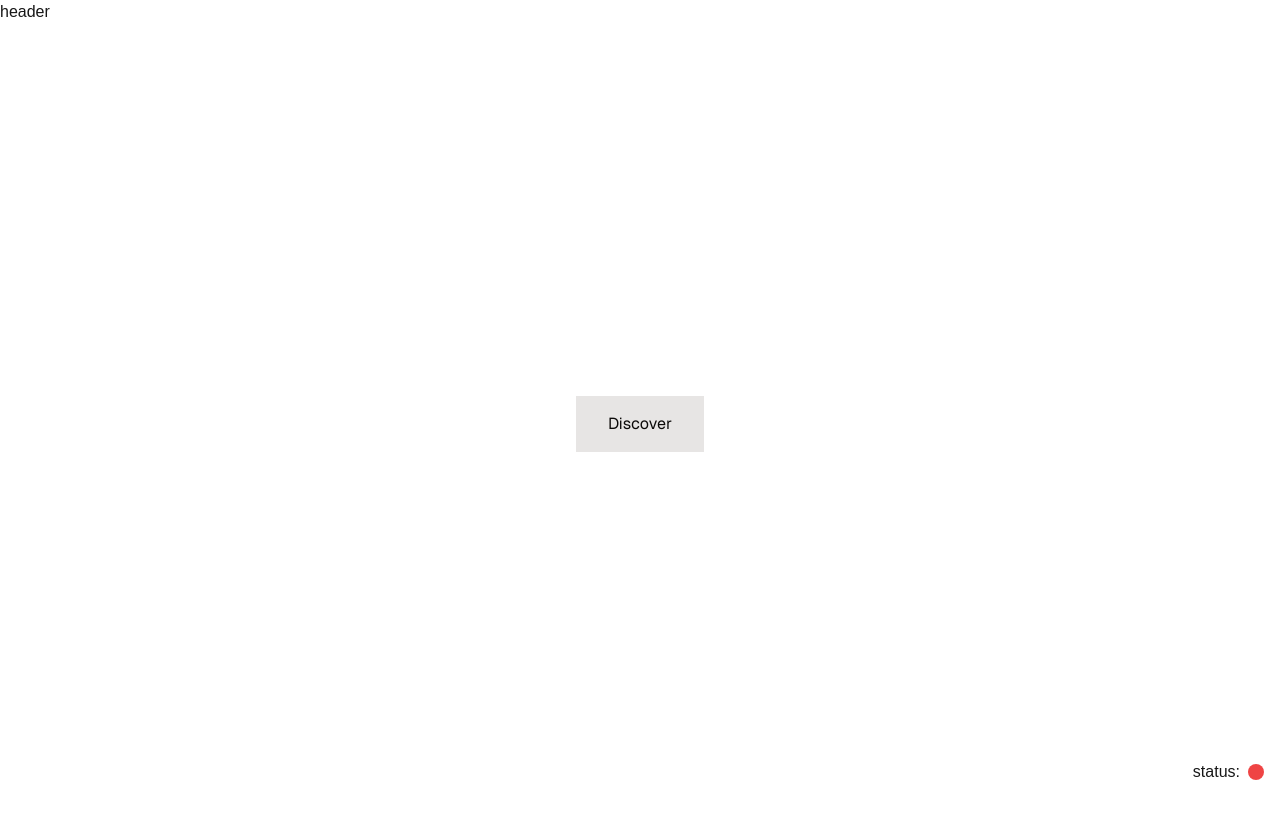
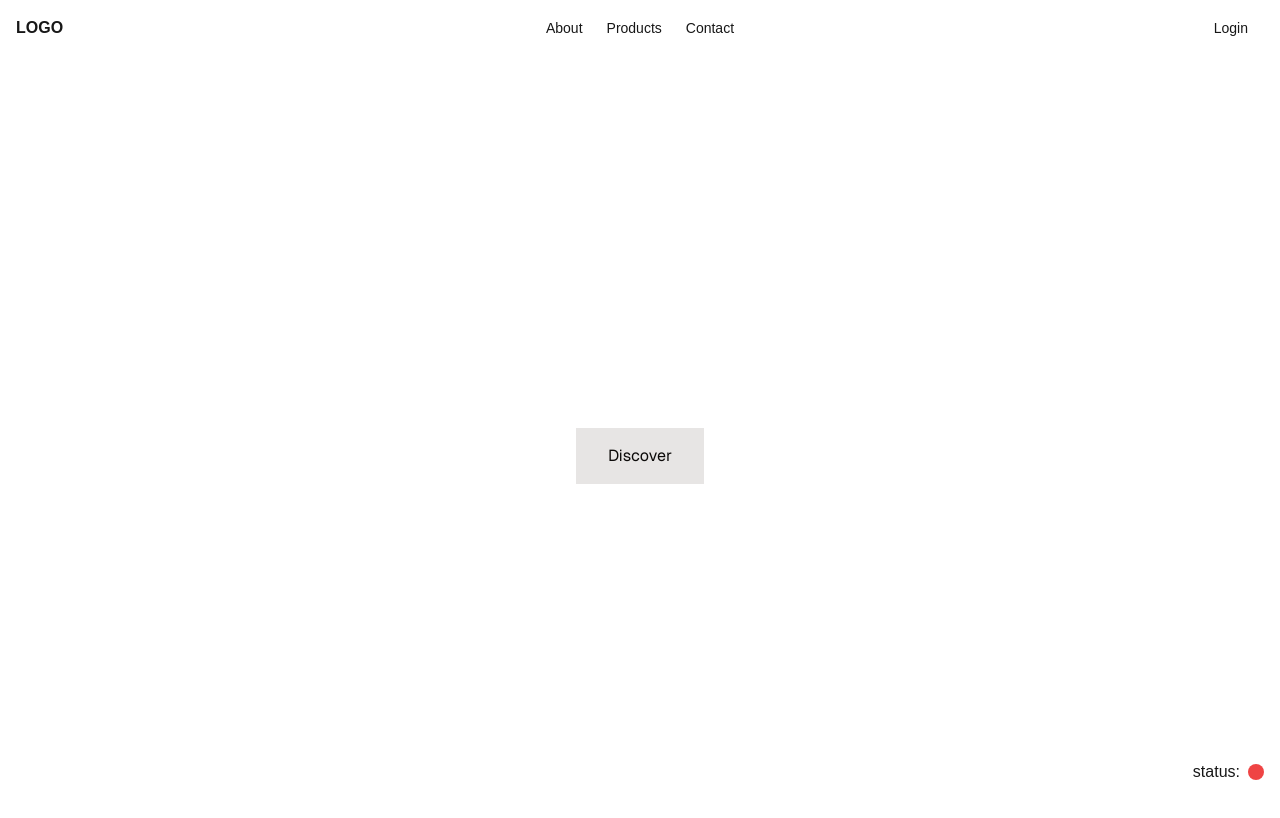
Before and after one commit to fondunn/turbo-bid-client, a Next.js app: page / in a window 1280 px wide. Shown: the top 818 px of the page. Built offline with nearby package versions, Linux system fonts and the light colour scheme; no server answers.

Commit message:
+ ui/button, ui/sheet, lucide-icons, upd header layout

```diff
--- a/next.config.mjs
+++ b/next.config.mjs
@@ -1,4 +1,13 @@
 /** @type {import('next').NextConfig} */
-const nextConfig = {};
+const nextConfig = {
+	images: {
+		remotePatterns: [
+			{
+				protocol: 'https',
+				hostname: '**',
+			},
+		],
+	},
+}
 
-export default nextConfig;
+export default nextConfig
--- a/package.json
+++ b/package.json
@@ -10,7 +10,12 @@
   },
   "dependencies": {
     "@apollo/client": "^3.11.8",
+    "@radix-ui/react-dialog": "^1.1.2",
+    "@radix-ui/react-slot": "^1.1.0",
+    "class-variance-authority": "^0.7.0",
+    "clsx": "^2.1.1",
     "graphql": "^16.9.0",
+    "lucide-react": "^0.451.0",
     "next": "14.2.14",
     "react": "^18",
     "react-dom": "^18",
--- /dev/null
+++ b/src/ui/button.tsx
@@ -0,0 +1,56 @@
+import { Slot } from '@radix-ui/react-slot'
+import { cva, type VariantProps } from 'class-variance-authority'
+import * as React from 'react'
+
+import { clsx as cn } from 'clsx'
+
+const buttonVariants = cva(
+	'inline-flex items-center justify-center whitespace-nowrap rounded-md text-sm font-medium ring-offset-background transition-colors focus-visible:outline-none focus-visible:ring-2 focus-visible:ring-ring focus-visible:ring-offset-2 disabled:pointer-events-none disabled:opacity-50',
+	{
+		variants: {
+			variant: {
+				default: 'bg-primary text-primary-foreground hover:bg-primary/90',
+				destructive:
+					'bg-destructive text-destructive-foreground hover:bg-destructive/90',
+				outline:
+					'border border-input bg-background hover:bg-accent hover:text-accent-foreground',
+				secondary:
+					'bg-secondary text-secondary-foreground hover:bg-secondary/80',
+				ghost: 'hover:bg-accent hover:text-accent-foreground',
+				link: 'text-primary underline-offset-4 hover:underline',
+			},
+			size: {
+				default: 'h-10 px-4 py-2',
+				sm: 'h-9 rounded-md px-3',
+				lg: 'h-11 rounded-md px-8',
+				icon: 'h-10 w-10',
+			},
+		},
+		defaultVariants: {
+			variant: 'default',
+			size: 'default',
+		},
+	}
+)
+
+export interface ButtonProps
+	extends React.ButtonHTMLAttributes<HTMLButtonElement>,
+		VariantProps<typeof buttonVariants> {
+	asChild?: boolean
+}
+
+const Button = React.forwardRef<HTMLButtonElement, ButtonProps>(
+	({ className, variant, size, asChild = false, ...props }, ref) => {
+		const Comp = asChild ? Slot : 'button'
+		return (
+			<Comp
+				className={cn(buttonVariants({ variant, size, className }))}
+				ref={ref}
+				{...props}
+			/>
+		)
+	}
+)
+Button.displayName = 'Button'
+
+export { Button, buttonVariants }
--- a/src/ui/header.tsx
+++ b/src/ui/header.tsx
@@ -1,3 +1,91 @@
+'use client'
+
+import { Button } from '@/ui/button'
+import { Sheet, SheetContent, SheetTrigger } from '@/ui/sheet'
+import { Menu } from 'lucide-react'
+import Link from 'next/link'
+import { useState } from 'react'
+
 export const Header = () => {
-	return <header>header</header>
+	const [isOpen, setIsOpen] = useState<boolean>(false)
+	return (
+		<header className='sticky top-0 z-50 w-full  bg-background/95 backdrop-blur supports-[backdrop-filter]:bg-background/60'>
+			<div className='container grid h-14 max-w-screen-2xl mx-auto grid-cols-2 md:grid-cols-3 items-center px-1 md:px-2 lg:px-4'>
+				<div className='flex items-center'>
+					<Link className='flex items-center space-x-2' href='/'>
+						<span className='font-bold'>LOGO</span>
+					</Link>
+				</div>
+				<nav className='hidden md:flex items-center justify-center space-x-6 text-sm font-medium'>
+					<Link
+						href='/about'
+						className='transition-colors hover:text-foreground/80 text-foreground/60'
+					>
+						About
+					</Link>
+					<Link
+						href='/products'
+						className='transition-colors hover:text-foreground/80 text-foreground/60'
+					>
+						Products
+					</Link>
+					<Link
+						href='/contact'
+						className='transition-colors hover:text-foreground/80 text-foreground/60'
+					>
+						Contact
+					</Link>
+				</nav>
+				<div className='flex items-center justify-end'>
+					<Button className='hidden md:inline-flex'>Login</Button>
+					<Sheet open={isOpen} onOpenChange={setIsOpen}>
+						<SheetTrigger asChild>
+							<Button
+								variant='ghost'
+								className='px-0 text-base hover:bg-transparent focus-visible:bg-transparent focus-visible:ring-0 focus-visible:ring-offset-0 md:hidden'
+							>
+								<Menu className='h-6 w-6' />
+								<span className='sr-only'>Toggle Menu</span>
+							</Button>
+						</SheetTrigger>
+						<SheetContent side='right' className='pr-0'>
+							<MobileNav />
+						</SheetContent>
+					</Sheet>
+				</div>
+			</div>
+		</header>
+	)
 }
+
+function MobileNav() {
+	return (
+		<div className='flex flex-col space-y-3'>
+			<Link
+				href='/'
+				className='text-foreground/60 transition-colors hover:text-foreground/80'
+			>
+				Home
+			</Link>
+			<Link
+				href='/about'
+				className='text-foreground/60 transition-colors hover:text-foreground/80'
+			>
+				About
+			</Link>
+			<Link
+				href='/products'
+				className='text-foreground/60 transition-colors hover:text-foreground/80'
+			>
+				Products
+			</Link>
+			<Link
+				href='/contact'
+				className='text-foreground/60 transition-colors hover:text-foreground/80'
+			>
+				Contact
+			</Link>
+			<Button>Login</Button>
+		</div>
+	)
+}
--- /dev/null
+++ b/src/ui/sheet.tsx
@@ -0,0 +1,140 @@
+'use client'
+
+import * as SheetPrimitive from '@radix-ui/react-dialog'
+import { cva, type VariantProps } from 'class-variance-authority'
+import { X } from 'lucide-react'
+import * as React from 'react'
+
+import { clsx as cn } from 'clsx'
+
+const Sheet = SheetPrimitive.Root
+
+const SheetTrigger = SheetPrimitive.Trigger
+
+const SheetClose = SheetPrimitive.Close
+
+const SheetPortal = SheetPrimitive.Portal
+
+const SheetOverlay = React.forwardRef<
+	React.ElementRef<typeof SheetPrimitive.Overlay>,
+	React.ComponentPropsWithoutRef<typeof SheetPrimitive.Overlay>
+>(({ className, ...props }, ref) => (
+	<SheetPrimitive.Overlay
+		className={cn(
+			'fixed inset-0 z-50 bg-black/80  data-[state=open]:animate-in data-[state=closed]:animate-out data-[state=closed]:fade-out-0 data-[state=open]:fade-in-0',
+			className
+		)}
+		{...props}
+		ref={ref}
+	/>
+))
+SheetOverlay.displayName = SheetPrimitive.Overlay.displayName
+
+const sheetVariants = cva(
+	'fixed z-50 gap-4 bg-background p-6 shadow-lg transition ease-in-out data-[state=open]:animate-in data-[state=closed]:animate-out data-[state=closed]:duration-300 data-[state=open]:duration-500',
+	{
+		variants: {
+			side: {
+				top: 'inset-x-0 top-0 border-b data-[state=closed]:slide-out-to-top data-[state=open]:slide-in-from-top',
+				bottom:
+					'inset-x-0 bottom-0 border-t data-[state=closed]:slide-out-to-bottom data-[state=open]:slide-in-from-bottom',
+				left: 'inset-y-0 left-0 h-full w-3/4 border-r data-[state=closed]:slide-out-to-left data-[state=open]:slide-in-from-left sm:max-w-sm',
+				right:
+					'inset-y-0 right-0 h-full w-3/4  border-l data-[state=closed]:slide-out-to-right data-[state=open]:slide-in-from-right sm:max-w-sm',
+			},
+		},
+		defaultVariants: {
+			side: 'right',
+		},
+	}
+)
+
+interface SheetContentProps
+	extends React.ComponentPropsWithoutRef<typeof SheetPrimitive.Content>,
+		VariantProps<typeof sheetVariants> {}
+
+const SheetContent = React.forwardRef<
+	React.ElementRef<typeof SheetPrimitive.Content>,
+	SheetContentProps
+>(({ side = 'right', className, children, ...props }, ref) => (
+	<SheetPortal>
+		<SheetOverlay />
+		<SheetPrimitive.Content
+			ref={ref}
+			className={cn(sheetVariants({ side }), className)}
+			{...props}
+		>
+			{children}
+			<SheetPrimitive.Close className='absolute right-4 top-4 rounded-sm opacity-70 ring-offset-background transition-opacity hover:opacity-100 focus:outline-none focus:ring-2 focus:ring-ring focus:ring-offset-2 disabled:pointer-events-none data-[state=open]:bg-secondary'>
+				<X className='h-4 w-4' />
+				<span className='sr-only'>Close</span>
+			</SheetPrimitive.Close>
+		</SheetPrimitive.Content>
+	</SheetPortal>
+))
+SheetContent.displayName = SheetPrimitive.Content.displayName
+
+const SheetHeader = ({
+	className,
+	...props
+}: React.HTMLAttributes<HTMLDivElement>) => (
+	<div
+		className={cn(
+			'flex flex-col space-y-2 text-center sm:text-left',
+			className
+		)}
+		{...props}
+	/>
+)
+SheetHeader.displayName = 'SheetHeader'
+
+const SheetFooter = ({
+	className,
+	...props
+}: React.HTMLAttributes<HTMLDivElement>) => (
+	<div
+		className={cn(
+			'flex flex-col-reverse sm:flex-row sm:justify-end sm:space-x-2',
+			className
+		)}
+		{...props}
+	/>
+)
+SheetFooter.displayName = 'SheetFooter'
+
+const SheetTitle = React.forwardRef<
+	React.ElementRef<typeof SheetPrimitive.Title>,
+	React.ComponentPropsWithoutRef<typeof SheetPrimitive.Title>
+>(({ className, ...props }, ref) => (
+	<SheetPrimitive.Title
+		ref={ref}
+		className={cn('text-lg font-semibold text-foreground', className)}
+		{...props}
+	/>
+))
+SheetTitle.displayName = SheetPrimitive.Title.displayName
+
+const SheetDescription = React.forwardRef<
+	React.ElementRef<typeof SheetPrimitive.Description>,
+	React.ComponentPropsWithoutRef<typeof SheetPrimitive.Description>
+>(({ className, ...props }, ref) => (
+	<SheetPrimitive.Description
+		ref={ref}
+		className={cn('text-sm text-muted-foreground', className)}
+		{...props}
+	/>
+))
+SheetDescription.displayName = SheetPrimitive.Description.displayName
+
+export {
+	Sheet,
+	SheetClose,
+	SheetContent,
+	SheetDescription,
+	SheetFooter,
+	SheetHeader,
+	SheetOverlay,
+	SheetPortal,
+	SheetTitle,
+	SheetTrigger,
+}
```
Also changed, not shown: 1 other file (tests, documents, lock files or other folders).
